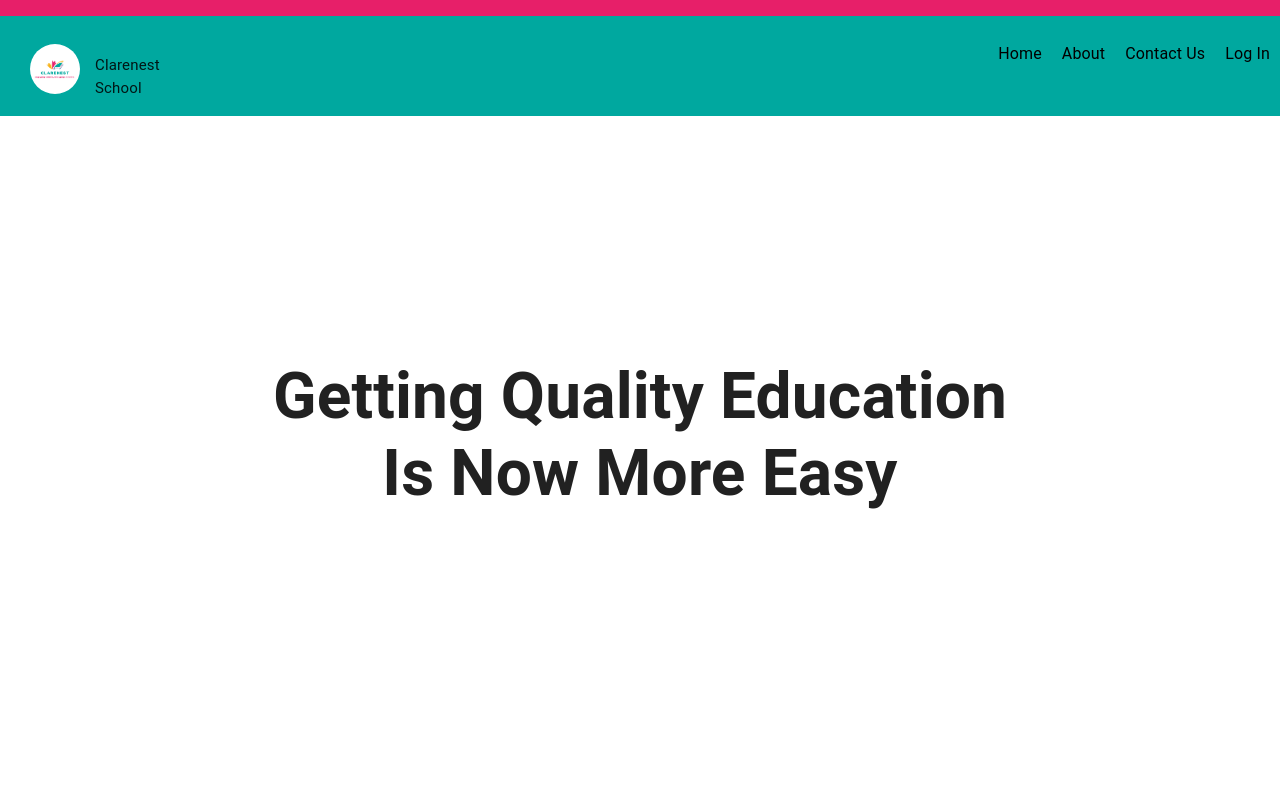
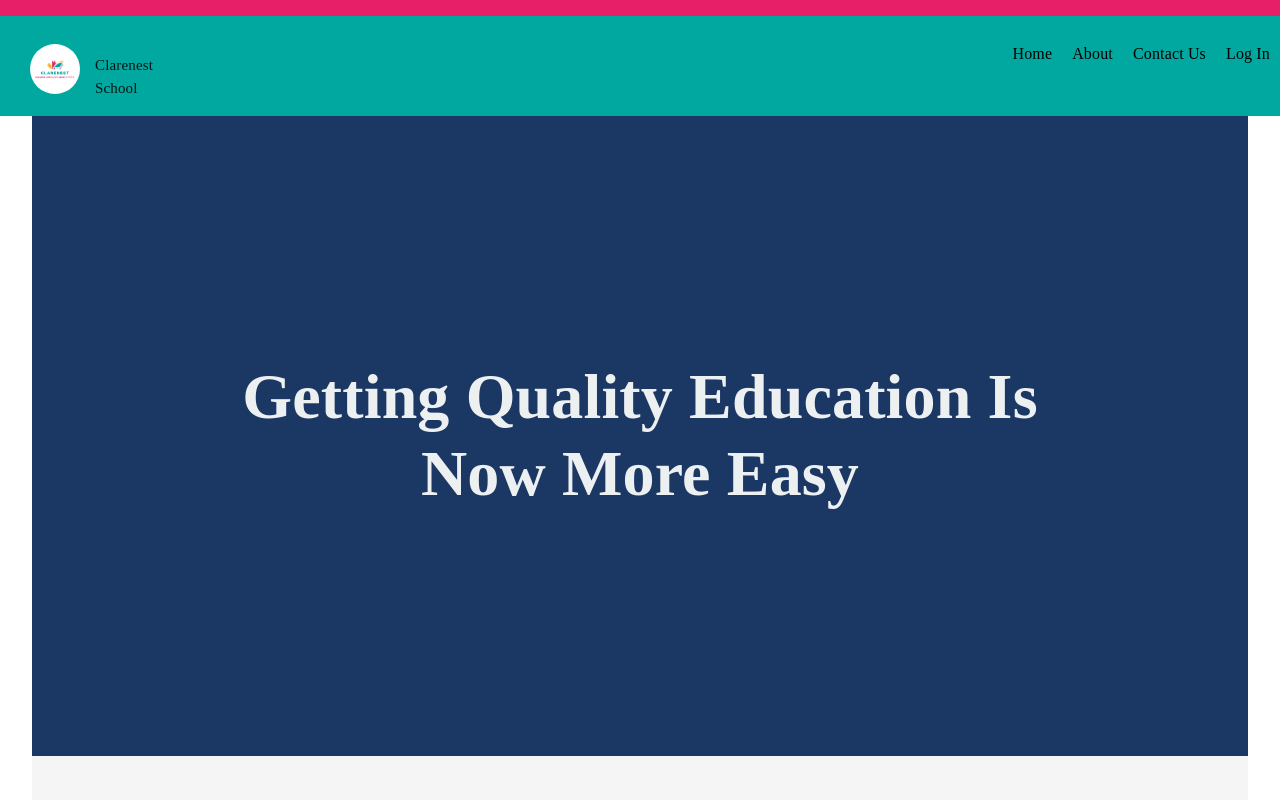
Before and after one commit to Kibetts/clarenestFrontend, a React (Create React App) app: page / in a window 1280 px wide. Shown: the top 800 px of the page. Built offline with nearby package versions, Linux system fonts and the light colour scheme.

Commit message:
add base variables for consistent theming

```diff
--- a/src/css/Home.css
+++ b/src/css/Home.css
@@ -1,3 +1,26 @@
+:root {
+
+    --primary-dark: #1B3764;  /* Deep navy blue */
+    --primary-light: #2F5D9E; /* Lighter navy */
+    --accent-gold: #C4A484;   /* Muted gold */
+    --accent-burgundy: #722F37; /* Rich burgundy */
+    --neutral-gray: #F5F5F5;  /* Light gray */
+    --text-dark: #2C3E50;     /* Dark text */
+    --text-light: #ECF0F1;    /* Light text */
+
+    /* Typography */
+    --font-primary: 'Playfair Display', serif;
+    --font-secondary: 'Lato', sans-serif;
+
+    /* Spacing */
+    --spacing-xs: 0.25rem;
+    --spacing-sm: 0.5rem;
+    --spacing-md: 1rem;
+    --spacing-lg: 2rem;
+    --spacing-xl: 4rem;
+  }
+
+
 .home {
     font-family: var(--font-primary);
     overflow-x: hidden;
```
